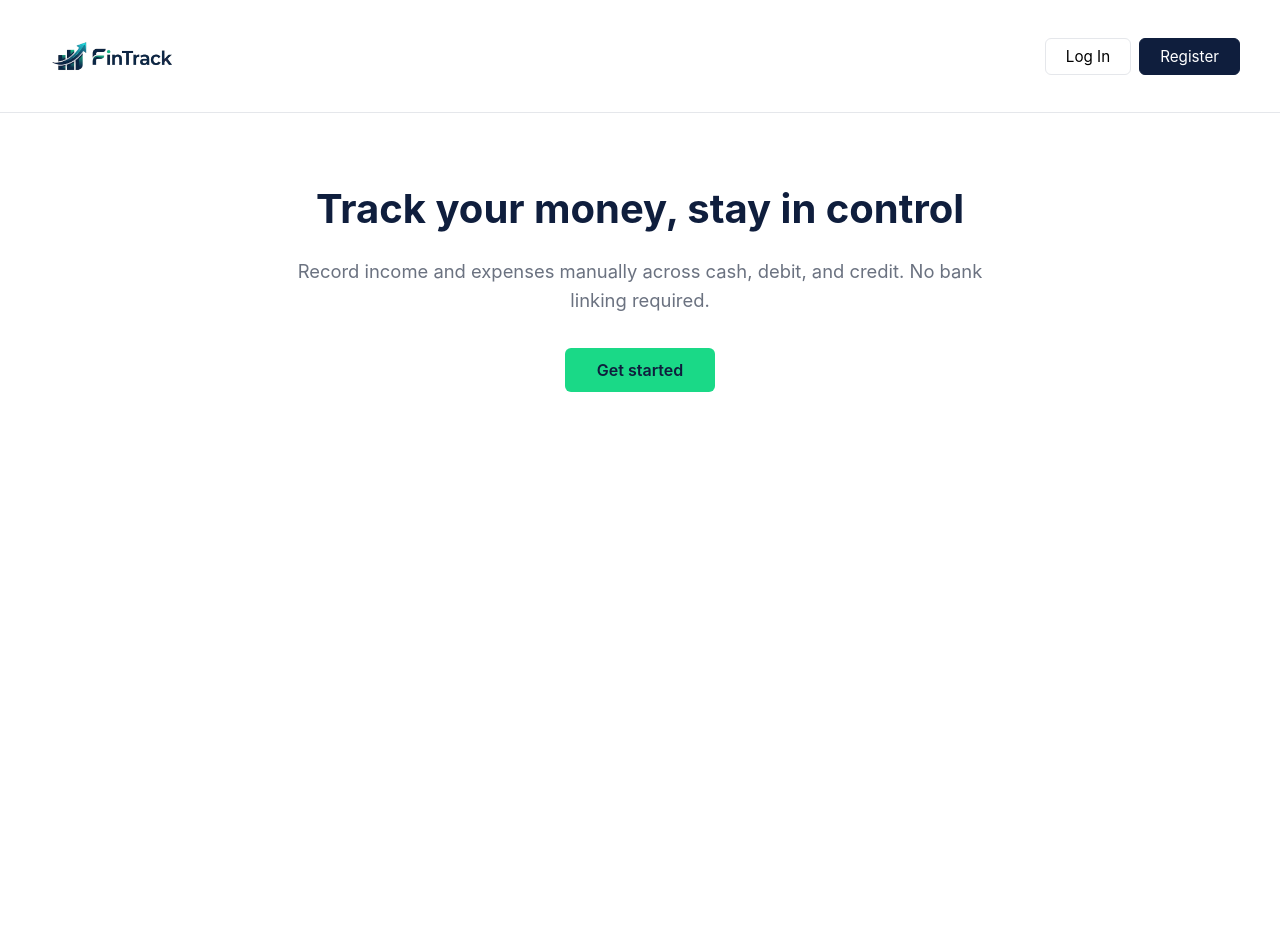
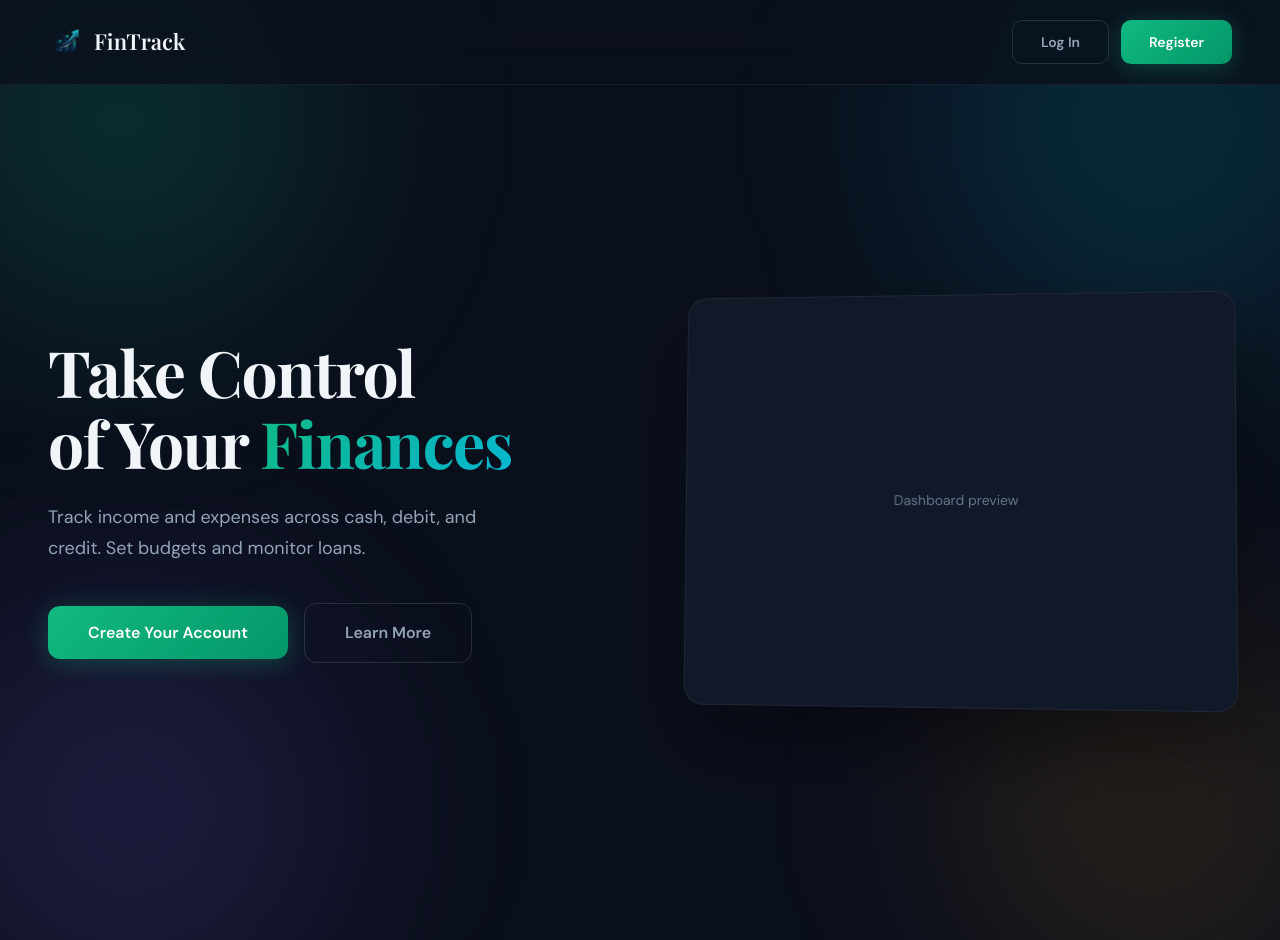
Before and after one commit to Birkbeck/bsc-project-source-code-2025-6-blackdiamond1321, a FastAPI app: page / in a window 1280 px wide. Run offline with FastAPI, Linux system fonts and the light colour scheme; parts of the project's set-up code (start-up, migrations or seed data) failed here and were passed over.

Commit message:
feat: add landing page design

```diff
--- a/frontend/static/styles.css
+++ b/frontend/static/styles.css
@@ -1,160 +1,269 @@
-/*CSS variables*/
+/*Variables */
 
 :root {
-    /* navy from logo */
-    --color-primary: #0f1e3d;
-    /* green from logo */
-    --color-accent: #1ad987;
-    --color-bg: #ffffff;
-    --color-text: #1a1a1a;
-    --color-text-muted: #6b7280;
-    --color-border: #e5e7eb;
-    --color-hover: #f9fafb;
-
-    --space-sm: 0.5rem;
-    --space-md: 1rem;
-    --space-lg: 2rem;
-    --space-xl: 4rem;
-
-    --radius: 6px;
+    --bg: #0a0f1c;
+    --bg2: #111827;
+    --card: rgba(255,255,255,0.04);
+    --card-hover: rgba(255,255,255,0.07);
+    --text: #f1f5f9;
+    --text2: #94a3b8;
+    --muted: #64748b;
+    --accent: #10b981;
+    --glow: rgba(16,185,129,0.3);
+    --cyan: #06b6d4;
+    --red: #ef4444;
+    --border: rgba(255,255,255,0.06);
+    --border2: rgba(255,255,255,0.1);
+    --heading: 'Playfair Display', Georgia, serif;
+    --body: 'DM Sans', -apple-system, BlinkMacSystemFont, 'Segoe UI', 'Segoe UI Variable', Roboto, Ubuntu, sans-serif;
 }
 
-
-/*General*/
-
 * {
-    box-sizing: border-box;
     margin: 0;
     padding: 0;
+    box-sizing: border-box;
 }
 
-
-/*Base*/
+html { scroll-behavior: smooth; }
 
 body {
-    font-family: -apple-system, BlinkMacSystemFont, "Segoe UI", Roboto, sans-serif;
-    color: var(--color-text);
-    background: var(--color-bg);
+    font-family: var(--body);
+    background: var(--bg);
+    color: var(--text);
     line-height: 1.6;
+    min-height: 100vh;
 }
 
+/*Buttons*/
 
-/*Header*/
+.btn {
+    display: inline-flex;
+    align-items: center;
+    justify-content: center;
+    gap: 8px;
+    padding: 12px 28px;
+    border-radius: 10px;
+    font-family: var(--body);
+    font-size: 14px;
+    font-weight: 600;
+    text-decoration: none;
+    cursor: pointer;
+    border: none;
+    transition: all 0.25s ease;
+}
+.btn--primary {
+    background: linear-gradient(135deg, var(--accent), #059669);
+    color: #fff;
+    box-shadow: 0 4px 24px var(--glow);
+}
+.btn--primary:hover {
+    transform: translateY(-2px);
+    box-shadow: 0 8px 32px var(--glow);
+}
+.btn--ghost { background: none;
+    color: var(--text2);
+    border: 1px solid rgba(255,255,255,0.12);
+}
+.btn--ghost:hover {
+    border-color: rgba(255,255,255,0.25);
+    color: var(--text);
+}
+.btn--large {
+    padding: 16px 40px;
+    font-size: 16px;
+    border-radius: 12px;
+}
+.btn--full {
+    width: 100%;
+    padding: 16px;
+    border-radius: 12px;
+    font-size: 15px; }
 
-header {
-    border-bottom: 1px solid var(--color-border);
-    padding: var(--space-md) var(--space-lg);
+
+/*Logo and Navigation*/
+
+.logo {
+    display: flex;
+    align-items: center;
+    gap: 10px;
+    text-decoration: none;
+}
+
+.logo-icon-img {
+    width: 36px;
+    height: 36px;
+    display: block;
+    border-radius: 10px;
+}
+
+.logo-text {
+    font-family: var(--heading);
+    font-size: 22px;
+    font-weight: 600;
+    color: var(--text);
 }
 
 nav {
+    position: fixed;
+    top: 0;
+    left: 0;
+    right: 0;
+    z-index: 100;
+    padding: 20px 48px;
     display: flex;
+    align-items: center;
     justify-content: space-between;
-    align-items: center;
-    max-width: 1200px;
-    margin: 0 auto;
+    background: rgba(10, 15, 28, 0.8);
+    backdrop-filter: blur(20px);
+    border-bottom: 1px solid var(--border);
+    transition: padding 0.3s;
 }
 
-.logo img {
-    height: 80px;
-    width: auto;
-    display: block;
+nav.scrolled {
+    padding: 14px 48px;
 }
 
-
-/*Auth buttons*/
-
-.auth {
+.nav-cta {
     display: flex;
-    gap: var(--space-sm);
+    gap: 12px;
 }
 
-.auth button {
-    padding: 0.5rem 1.25rem;
-    border: 1px solid var(--color-border);
-    background: white;
-    border-radius: var(--radius);
-    cursor: pointer;
-    font-size: 0.95rem;
-    font-family: inherit;
+.glow-orb {
+    position: fixed;
+    border-radius: 50%;
+    filter: blur(100px);
+    pointer-events: none;
+    z-index: 0;
 }
 
-.auth button:hover {
-    background: var(--color-hover);
+/* Top-left. Green */
+.glow-orb--tl {
+    width: 400px;
+    height: 400px;
+    background: rgba(16, 185, 129, 0.18);
+    top: -80px;
+    left: -80px;
 }
 
-#register_btn {
-    background: var(--color-primary);
-    color: white;
-    border-color: var(--color-primary);
+/* Top-right. Cyan*/
+.glow-orb--tr {
+    width: 450px;
+    height: 450px;
+    background: rgba(6, 182, 212, 0.16);
+    top: -100px;
+    right: -100px;
 }
 
-#register_btn:hover {
-    background: #1a2a4d;
+/* Bottom-left. Purple*/
+.glow-orb--bl {
+    width: 420px;
+    height: 420px;
+    background: rgba(139, 92, 246, 0.15);
+    bottom: -80px;
+    left: -80px;
+}
+
+/* Bottom-right. Amber */
+.glow-orb--br {
+    width: 380px;
+    height: 380px;
+    background: rgba(245, 158, 11, 0.12);
+    bottom: -60px;
+    right: -60px;
 }
 
 /*Hero*/
 
 .hero {
-    max-width: 800px;
+    position: relative;
+    z-index: 1;
+    min-height: 100vh;
+    display: flex;
+    align-items: center;
+    padding: 140px 48px 80px;
+}
+
+.hero-inner {
+    max-width: 1200px;
     margin: 0 auto;
-    padding: var(--space-xl) var(--space-lg);
-    text-align: center;
+    width: 100%;
+    display: grid;
+    grid-template-columns: 1fr 1fr;
+    gap: 80px;
+    align-items: center;
 }
 
 .hero h1 {
-    font-size: 2.5rem;
-    color: var(--color-primary);
-    margin-bottom: var(--space-md);
+    font-family: var(--heading);
+    font-size: clamp(40px, 5vw, 64px);
+    font-weight: 700;
+    line-height: 1.1;
+    letter-spacing: -1.5px;
+    margin-bottom: 24px;
+}
+
+.hero h1 .highlight {
+    background: linear-gradient(135deg, var(--accent), var(--cyan));
+    -webkit-background-clip: text;
+    -webkit-text-fill-color: transparent;
+    background-clip: text;
 }
 
 .hero p {
-    font-size: 1.15rem;
-    color: var(--color-text-muted);
-    margin-bottom: var(--space-lg);
+    font-size: 18px;
+    color: var(--text2);
+    line-height: 1.7;
+    max-width: 480px;
+    margin-bottom: 40px;
 }
 
-.primary-btn {
-    padding: 0.75rem 2rem;
-    background: var(--color-accent);
-    color: var(--color-primary);
-    border: none;
-    border-radius: var(--radius);
-    font-size: 1rem;
-    font-weight: 600;
-    cursor: pointer;
-    font-family: inherit;
+.hero-buttons {
+    display: flex;
+    gap: 16px;
+    align-items: center;
 }
 
-.primary-btn:hover {
-    filter: brightness(0.95);
+
+/*Dashboard preview*/
+
+.dashboard-preview {
+    background: var(--bg2);
+    border: 1px solid var(--border);
+    border-radius: 20px;
+    aspect-ratio: 4/3;
+    box-shadow: 0 40px 80px rgba(0, 0, 0, 0.4);
+    transform: perspective(1000px) rotateY(-4deg) rotateX(2deg);
+    transition: transform 0.5s;
+    display: flex;
+    align-items: center;
+    justify-content: center;
+    color: var(--muted);
+    font-size: 14px;
 }
 
 
 /*Responsive*/
 
-@media (max-width: 600px) {
-    header {
-        padding: var(--space-sm) var(--space-md);
+@media (max-width: 900px) {
+    .hero-inner {
+        grid-template-columns: 1fr;
     }
 
-    .logo img {
-        height: 32px;
+    .hero-visual {
+        display: none;
     }
-
-    .auth button {
-        padding: 0.4rem 0.8rem;
-        font-size: 0.85rem;
+}
+@media (max-width: 600px) {
+    nav {
+        padding: 14px 20px;
     }
 
     .hero {
-        padding: var(--space-lg) var(--space-md);
+        padding: 100px 20px 60px;
     }
 
-    .hero h1 {
-        font-size: 1.75rem;
-    }
-
-    .hero p {
-        font-size: 1rem;
+    .hero-buttons {
+        flex-direction: column;
+        align-items: stretch;
     }
 }
--- a/frontend/templates/public/index.html
+++ b/frontend/templates/public/index.html
@@ -5,26 +5,45 @@
     <meta name="viewport" content="width=device-width, initial-scale=1.0">
     <title>Fintrack</title>
     <link rel="icon" type="image/png" href="/images/logo/icon.png">
+    <link rel="preconnect" href="https://fonts.googleapis.com">
+    <link rel="preconnect" href="https://fonts.gstatic.com" crossorigin>
+    <link href="https://fonts.googleapis.com/css2?family=DM+Sans:wght@400;500;600;700&family=Playfair+Display:wght@400;500;600;700&display=swap" rel="stylesheet">
     <link rel="stylesheet" href="/static/styles.css">
 </head>
 <body>
-    <header>
+    <!--Background glow orbs-->
+    <div class="glow-orb glow-orb--tl"></div>
+    <div class="glow-orb glow-orb--tr"></div>
+    <div class="glow-orb glow-orb--bl"></div>
+    <div class="glow-orb glow-orb--br"></div>
+
+    <!--Navigation-->
     <nav>
         <a href="/" class="logo">
-                <img src="/images/logo/logo.png" alt="Fintrack">
+            <img src="/images/logo/icon.png" alt="" class="logo-icon-img">
+            <span class="logo-text">FinTrack</span>
         </a>
-            <div class="auth">
-                <button id="login_btn">Log In</button>
-                <button id="register_btn">Register</button>
+        <div class="nav-cta">
+            <button class="btn btn--ghost" id="login_btn">Log In</button>
+            <button class="btn btn--primary" id="register_btn">Register</button>
         </div>
     </nav>
-    </header>
-    <main>
+
+    <!-- Hero -->
     <section class="hero">
-            <h1>Track your money, stay in control</h1>
-            <p>Record income and expenses manually across cash, debit, and credit. No bank linking required.</p>
-            <button class="primary-btn" id="get_str_btn">Get started</button>
+        <div class="hero-inner">
+            <div class="hero-content">
+                <h1>Take Control<br>of Your <span class="highlight">Finances</span></h1>
+                <p>Track income and expenses across cash, debit, and credit. Set budgets and monitor loans.</p>
+                <div class="hero-buttons">
+                    <button class="btn btn--primary btn--large" id="get_str_btn">Create Your Account</button>
+                    <a href="/" class="btn btn--ghost btn--large">Learn More</a>
+                </div>
+            </div>
+            <div class="hero-visual">
+                <div class="dashboard-preview">Dashboard preview</div>
+            </div>
+        </div>
     </section>
-    </main>
 </body>
 </html>
```
Lines whose indentation alone changed are shown as unchanged.
